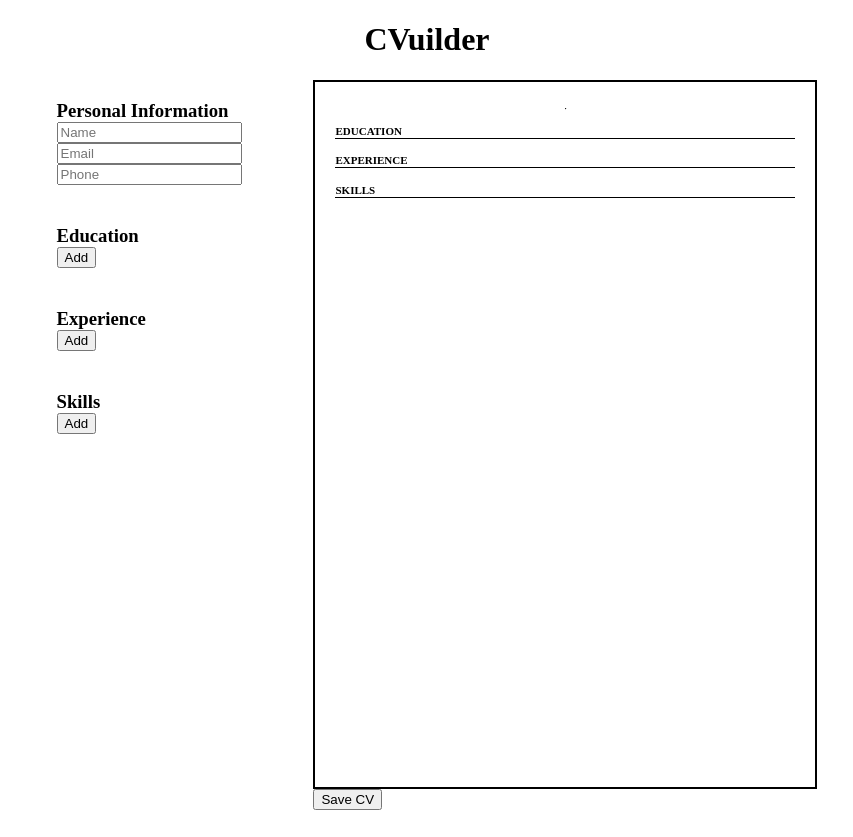
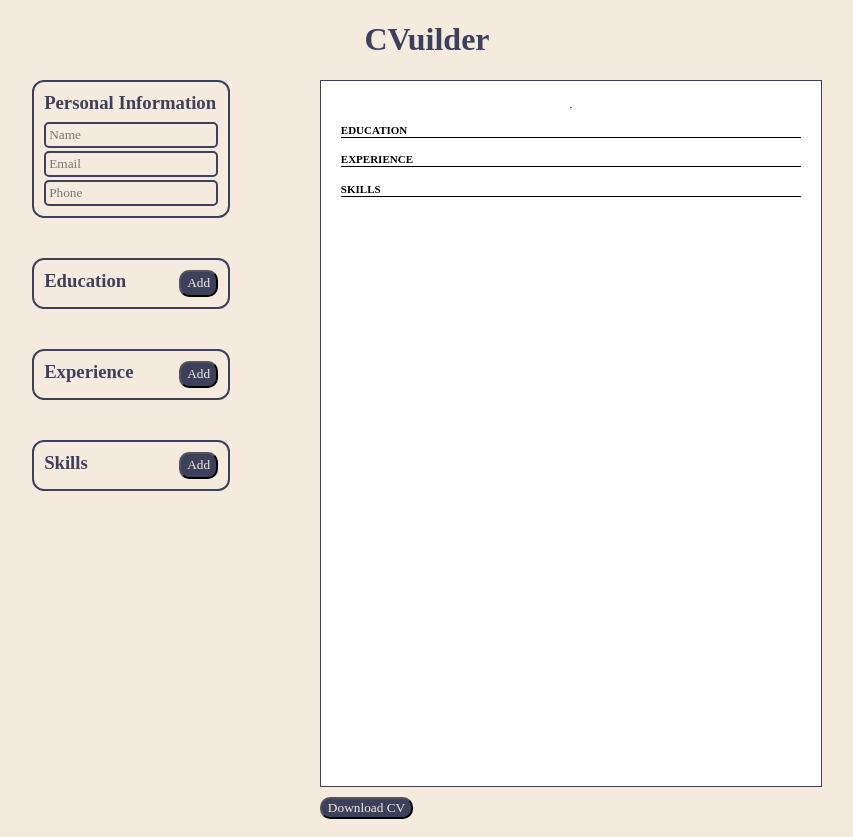
Before and after one commit to loang-chiang/CVuilder, a React (Vite) app: page / in a window 1280 px wide. Shown: the whole page, without its empty margins (213-1066 px from the left). Built offline with nearby package versions, Linux system fonts and the light colour scheme.

Commit message:
Add styling to the page

```diff
--- a/src/App.jsx
+++ b/src/App.jsx
@@ -106,6 +106,7 @@ function App() {
           />
         </div>
 
+        <div className='cv-and-download'>
           <div className='cv'>
             <CV
               name={name}
@@ -116,6 +117,7 @@ function App() {
               skills={skills}
               ref={cvRef}
             />
+          </div>
 
           <Screenshot
             captureRef={cvRef}
--- a/src/components/CV.jsx
+++ b/src/components/CV.jsx
@@ -19,7 +19,7 @@ const CV = forwardRef(({ name, email, phone, edSections, expSections, skills },
                 const edItem = edObject.educationItem;
 
                 return (
-                    <div className="section-cont" key={edObject.id}>
+                    <div className="cv-section-cont" key={edObject.id}>
                         <div className="section-main-info">
                             <div className="institution-and-degree">
                                 <b>{edItem.institution}</b>, <i>{edItem.degree}</i>
@@ -46,7 +46,7 @@ const CV = forwardRef(({ name, email, phone, edSections, expSections, skills },
                 const duties = expItem.duties.split("\n");
 
                 return (
-                    <div className="section-cont" key={expObject.id}>
+                    <div className="cv-section-cont" key={expObject.id}>
                         <div className="section-main-info">
                             <div className="company-and-role">
                                 <b>{expItem.company}</b>, <i>{expItem.role}</i>
--- a/src/components/Education.jsx
+++ b/src/components/Education.jsx
@@ -31,15 +31,17 @@ function Education({ edSections, setEdSections, handleEducationChange }) {
 
     return (
         <div className="form-cont">
-            <h3>Education</h3>
-            <button className="add-section-btn" onClick={addSection}>Add</button>
+            <div className="name-and-section">
+                <h3>Education</h3>
+                <button className="add-section-btn" onClick={addSection}>Add</button>
+            </div>
 
             <div className="sections-cont">
                 {edSections.map((section, index) => (
-                    <div key={section.id}>
+                    <div key={section.id} className="section-cont ed-section-cont">
                         <div className="section-header">
-                            <h5>Section {index + 1}</h5>
-                            <button className="delete-section-btn" onClick={() => deleteSection(section.id)}>Delete</button>
+                            <h4 className="ed-section-title">Section {index + 1}</h4>
+                            <button className="delete-section-btn ed-delete-section-btn" onClick={() => deleteSection(section.id)}>Delete</button>
                         </div>
 
                         <div className="inputs-cont">
@@ -49,6 +51,7 @@ function Education({ edSections, setEdSections, handleEducationChange }) {
                                         value={section.educationItem[field]}
                                         handleChange={(e) => handleEducationChange(section.id, field, e.target.value)}
                                         placeholder={educationFields[idx]}
+                                        nameClass={"education-input"}
                                     />
                                 </div>
                             ))}
--- a/src/components/Experience.jsx
+++ b/src/components/Experience.jsx
@@ -29,15 +29,17 @@ function Experience({ expSections, setExpSections, handleExperienceChange }) {
 
     return (
         <div className="form-cont">
-            <h3>Experience</h3>
-            <button className="add-section-btn" onClick={addSection}>Add</button>
+            <div className="name-and-section">
+                <h3>Experience</h3>
+                <button className="add-section-btn" onClick={addSection}>Add</button>
+            </div>
 
             <div className="sections-cont">
                 {expSections.map((section, index) => (
-                    <div key={section.id}>
+                    <div key={section.id} className="section-cont exp-section-cont">
                         <div className="section-header">
-                            <h5>Section {index + 1}</h5>
-                            <button className="delete-section-btn" onClick={() => deleteSection(section.id)}>Delete</button>
+                            <h4 className="exp-section-title">Section {index + 1}</h4>
+                            <button className="delete-section-btn exp-delete-section-btn" onClick={() => deleteSection(section.id)}>Delete</button>
                         </div>
 
                         <div className="inputs-cont">
@@ -49,6 +51,7 @@ function Experience({ expSections, setExpSections, handleExperienceChange }) {
                                             handleChange={(e) => handleExperienceChange(section.id, field, e.target.value)}
                                             placeholder={experienceFields[idx]}
                                             textarea={true}
+                                            nameClass={"experience-input"}
                                         />
                                     </div>
                                 ) : (
@@ -57,6 +60,7 @@ function Experience({ expSections, setExpSections, handleExperienceChange }) {
                                             value={section.experienceItem[field]}
                                             handleChange={(e) => handleExperienceChange(section.id, field, e.target.value)}
                                             placeholder={experienceFields[idx]}
+                                            nameClass={"experience-input"}
                                         />
                                     </div>
                                 )
--- a/src/components/Input.jsx
+++ b/src/components/Input.jsx
@@ -1,19 +1,21 @@
 import PropTypes from 'prop-types';
 
-function Input({ value, handleChange, placeholder, textarea = false }) {
+function Input({ value, handleChange, placeholder, textarea = false, nameClass }) {
     return (
-        <div className="input">
+        <div>
             {textarea === false ? (
                 <input
                     placeholder={placeholder}
                     value={value}
                     onChange={handleChange}
+                    className={nameClass}
                 />
             ) : (
                 <textarea
                     placeholder={placeholder}
                     value={value}
                     onChange={handleChange}
+                    className={nameClass}
                 />
             )}
         </div>
@@ -25,7 +27,8 @@ Input.propTypes = {
     value: PropTypes.string.isRequired,
     handleChange: PropTypes.func.isRequired,
     placeholder: PropTypes.string,
-    textarea: PropTypes.bool
+    textarea: PropTypes.bool,
+    nameClass: PropTypes.string,
 };
 
 export default Input;
--- a/src/components/PersonalInfo.jsx
+++ b/src/components/PersonalInfo.jsx
@@ -3,7 +3,7 @@ import Input from "./Input.jsx";
 
 function PersonalInfo({ name, handleNameChange, email, handleEmailChange, phone, handlePhoneChange }) {
     return (
-        <div className="form-cont">
+        <div className="form-cont" id="personal-form-cont">
             <h3>Personal Information</h3>
 
             <div className="inputs-cont">
@@ -11,18 +11,21 @@ function PersonalInfo({ name, handleNameChange, email, handleEmailChange, phone,
                     value={name}
                     handleChange={handleNameChange}
                     placeholder={"Name"}
+                    nameClass={"personal-info-input"}
                 />
 
                 <Input
                     value={email}
                     handleChange={handleEmailChange}
                     placeholder={"Email"}
+                    nameClass={"personal-info-input"}
                 />
 
                 <Input
                     value={phone}
                     handleChange={handlePhoneChange}
                     placeholder={"Phone"}
+                    nameClass={"personal-info-input"}
                 />
             </div>
         </div>
--- a/src/components/Screenshot.jsx
+++ b/src/components/Screenshot.jsx
@@ -7,6 +7,8 @@ const Screenshot = ({ captureRef, name }) => {
       if (captureRef.current) {
         html2canvas(captureRef.current)
           .then((canvas) => {
+            canvas.style.border = 'none';
+
             // appends the canvas to the body or another element
             document.body.appendChild(canvas);
 
@@ -26,7 +28,7 @@ const Screenshot = ({ captureRef, name }) => {
     };
 
     return (
-      <button onClick={captureScreenshot}>Save CV</button>
+      <button onClick={captureScreenshot} className="add-section-btn">Download CV</button>
     );
 };
 
--- a/src/components/Skills.jsx
+++ b/src/components/Skills.jsx
@@ -23,15 +23,17 @@ function Skills({ skills, setSkills, handleSkillsChange }) {
 
     return(
         <div className="form-cont">
-            <h3>Skills</h3>
-            <button className="add-section-btn" onClick={addSkill}>Add</button>
+            <div className="name-and-section">
+                <h3>Skills</h3>
+                <button className="add-section-btn" onClick={addSkill}>Add</button>
+            </div>
 
             <div className="sections-cont">
                 {skills.map((skill, index) => (
-                    <div key={skill.id}>
+                    <div key={skill.id} className="section-cont skills-section-cont">
                         <div className="section-header">
-                            <h5>Section {index + 1}</h5>
-                            <button className="delete-section-btn" onClick={() => deleteSkill(skill.id)}>Delete</button>
+                            <h4 className="skills-section-title">Section {index + 1}</h4>
+                            <button className="delete-section-btn skill-delete-section-btn" onClick={() => deleteSkill(skill.id)}>Delete</button>
                         </div>
 
                         <div className="inputs-cont">
@@ -42,6 +44,7 @@ function Skills({ skills, setSkills, handleSkillsChange }) {
                                             value={skill.skillItem[field]}
                                             handleChange={(e) => handleSkillsChange(skill.id, field, e.target.value)}
                                             placeholder={skillFields[idx]}
+                                            nameClass={"skills-input"}
                                         />
                                     </div>
                                 ) : (
@@ -51,6 +54,7 @@ function Skills({ skills, setSkills, handleSkillsChange }) {
                                             handleChange={(e) => handleSkillsChange(skill.id, field, e.target.value)}
                                             placeholder={skillFields[idx]}
                                             textarea={true}
+                                            nameClass={"skills-input"}
                                         />
                                     </div>
                                 )
--- a/src/styles/cv.css
+++ b/src/styles/cv.css
@@ -1,8 +1,21 @@
 /* GENERAL */
-.cv-cont {
-    border: 2px solid black;
+.cv-and-download {
+    margin-bottom: 10px;
+}
+
+.cv {
+    display: flex;
+    border: 1px solid #3d405b;
     height: 705px;
     width: 500px;
+    margin-bottom: 10px;
+}
+
+.cv-cont {
+    background-color: white;
+    width: 100%;
+    height: 100%;
+    box-sizing: border-box;
 }
 
 .cv-cont > * {
@@ -28,7 +41,7 @@ ul {
     margin: 0;
 }
 
-.section-cont {
+.cv-section-cont {
     margin-bottom: 5px;
 }
 
@@ -68,5 +81,5 @@ canvas {
     top: -9999px;
     left: -9999px;
 
-    border: none !important;
+    border: 1px solid white !important;
 }
--- a/src/styles/main.css
+++ b/src/styles/main.css
@@ -1,32 +1,172 @@
+/* general styling */
+h3, h4, h5 {
+    margin: 0px;
+}
+
+body {
+    background-color: #f4ebde;
+}
+
+
+/* MAIN */
 .title {
     text-align: center;
+    color: #3d405b;
 }
 
 .content {
     display: flex;
     justify-content: space-evenly;
-    padding: 0 15% 0 15%;
+    padding: 0 17.2% 0 17.2%;
 }
 
-/* general */
-h3, h5 {
-    margin: 0px;
-}
-
-/* for the forms in general */
+/* FORMS IN GENERAL */
 .forms-cont {
     display: flex;
     flex-direction: column;
     flex-wrap: wrap;
     align-content: center;
+    margin: 0px 70px 40px 0px;
+}
+
+.forms-cont * {
+    font-family: 'Times New Roman', Times, serif;
 }
 
 .form-cont {
-    padding: 20px;
+    margin-bottom: 40px;
+    border: 2px solid #3d405b;
+    padding: 10px 0px 10px 10px; /* eliminates right padding bc of section margin */
+    border-radius: 12px;
 }
 
-/* for the sections of each form */
+#personal-form-cont {
+    padding-right: 10px; /* special for personal info bc it has no sections */
+}
+
+.name-and-section {
+    display: flex;
+    justify-content: space-between;
+    padding-right: 10px;
+}
+
+h3 {
+    margin-bottom: 5px;
+    color: #3d405b;
+}
+
+
+/* SECTIONS OF EACH FORM */
 .sections-cont {
     display: flex;
     flex-wrap: wrap;
 }
+
+.section-header {
+    display: flex;
+    justify-content: space-between;
+}
+
+.section-cont {
+    padding: 5px;
+    border-radius: 10px;
+    padding: 10px;
+    margin: 10px 10px 0 0;
+}
+
+.ed-section-cont {
+    border: 2px solid #de5833;
+}
+
+.exp-section-cont {
+    border: 2px solid #699680;
+}
+
+.skills-section-cont {
+    border: 2px solid #9e5a93;
+}
+
+.ed-section-title {
+    color: #de5833;
+}
+
+.exp-section-title {
+    color: #699680;
+}
+
+.skills-section-title {
+    color: #9e5a93;
+}
+
+
+/* INPUTS AND BUTTONS */
+input, textarea {
+    border-radius: 5px;
+    margin-top: 3px;
+    padding: 3px;
+    background-color: #f4ebde;
+}
+
+textarea {
+    width: 320px;
+    height: 100px;
+}
+
+.education-input {
+    border: 2px solid #de5833;
+    color: #de5833;
+}
+
+.education-input::placeholder {
+    color: #c99a7d;
+}
+
+.experience-input {
+    border: 2px solid #699680;
+    color: #699680;
+}
+
+.experience-input::placeholder {
+    color: #a0b3a5;
+}
+
+.skills-input {
+    border: 2px solid #9e5a93;
+    color: #9e5a93;
+}
+
+.personal-info-input {
+    border: 2px solid #3d405b;
+    color: #3d405b;
+}
+
+.skills-input::placeholder {
+    color: #b79fb1;
+}
+
+.add-section-btn {
+    border-radius: 10px;
+    background-color: #3d405b;
+    color: #f4ebde;
+    font-family: 'Times New Roman', Times, serif; /* repeated bc of the Download CV button */
+}
+
+.delete-section-btn {
+    border-radius: 5px;
+    color: #f4ebde;
+}
+
+.ed-delete-section-btn {
+    background-color: #de5833;
+    border: 2px solid #de5833;
+}
+
+.exp-delete-section-btn {
+    background-color: #699680;
+    border: 2px solid #699680;
+}
+
+.skill-delete-section-btn {
+    background-color: #9e5a93;
+    border: 2px solid #9e5a93;
+}
```
Lines whose indentation alone changed are shown as unchanged.
